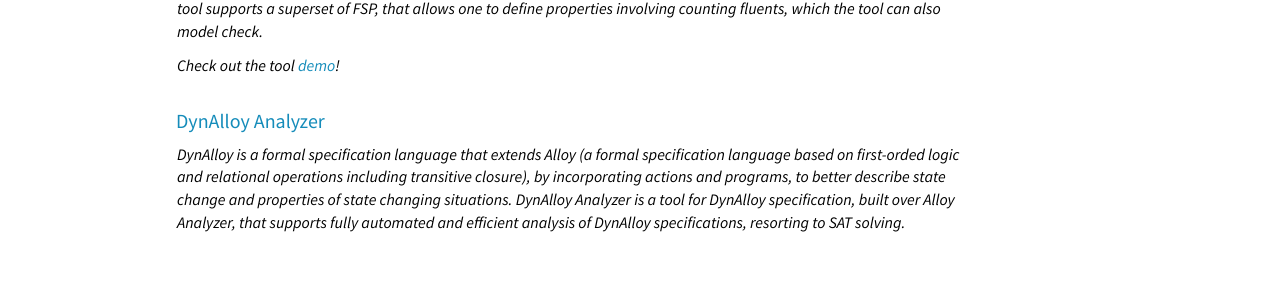
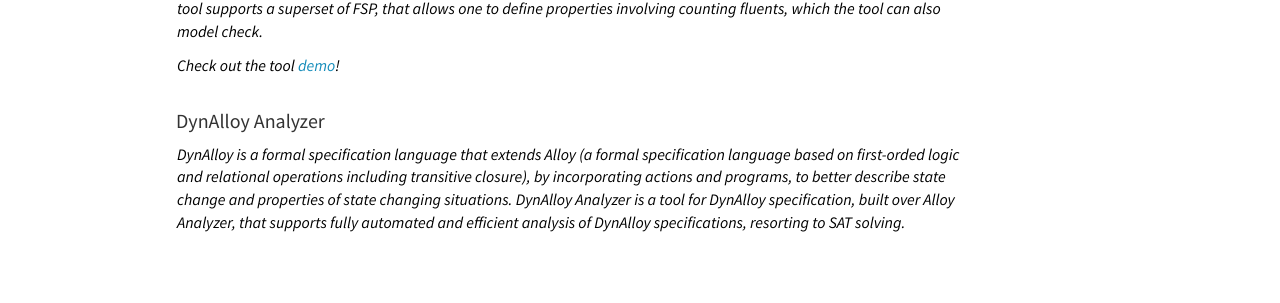
Before and after one commit to facumolina/mfis, a Jekyll site: the page built from _pages/tools.md, in a window 1280 px wide. Shown: the part 222-525 px from the top of the page. Built offline with Jekyll 4.4.1, drawn with Linux system fonts in a browser that asks for light colours; nearby versions of some CDN libraries.

Commit message:
Removing bad link

```diff
--- a/_data/tools.yml
+++ b/_data/tools.yml
@@ -4,5 +4,5 @@
   demo: https://youtu.be/To24uAeCt00
 
 - name: DynAlloy Analyzer
-  web: https://dc.exa.unrc.edu.ar/tools/dynalloy-web/
+  web:
   description: "DynAlloy is a formal specification language that extends Alloy (a formal specification language based on first-orded logic and relational operations including transitive closure), by incorporating actions and programs, to  better describe state change and properties of state changing situations. DynAlloy Analyzer is a tool for DynAlloy specification, built over Alloy Analyzer, that supports fully automated and efficient analysis of DynAlloy specifications, resorting to SAT solving."
--- a/_pages/tools.md
+++ b/_pages/tools.md
@@ -13,8 +13,11 @@
 
 {% for tool in site.data.tools %}
 
+{% if tool.web %}
 <h4><a href="{{tool.web}}" target="_blank">{{tool.name}}</a></h4>
-
+{% else %}
+<h4>{{tool.name}}</h4>
+{% endif %}
 <div class="row">
 <div class="col-sm-10 clearfix">
   <i>{{ tool.description }}<br></i>
```
